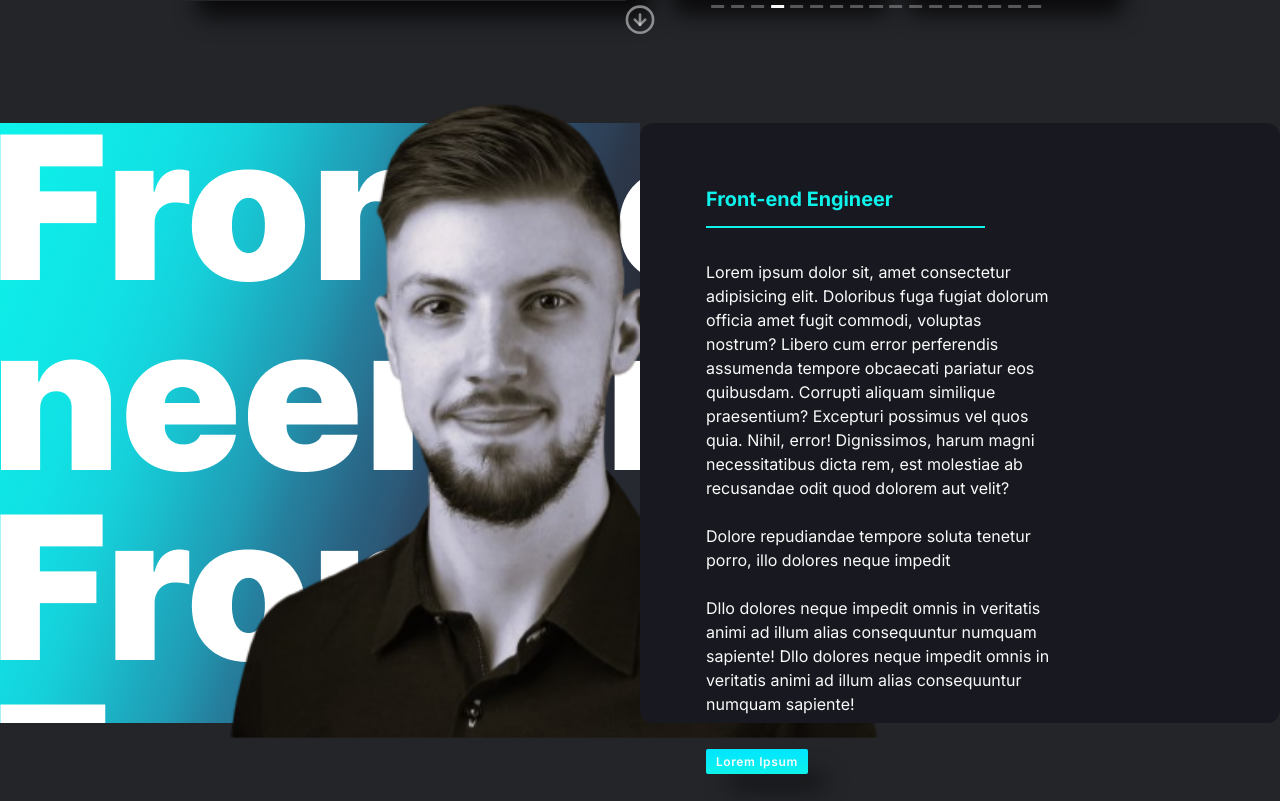
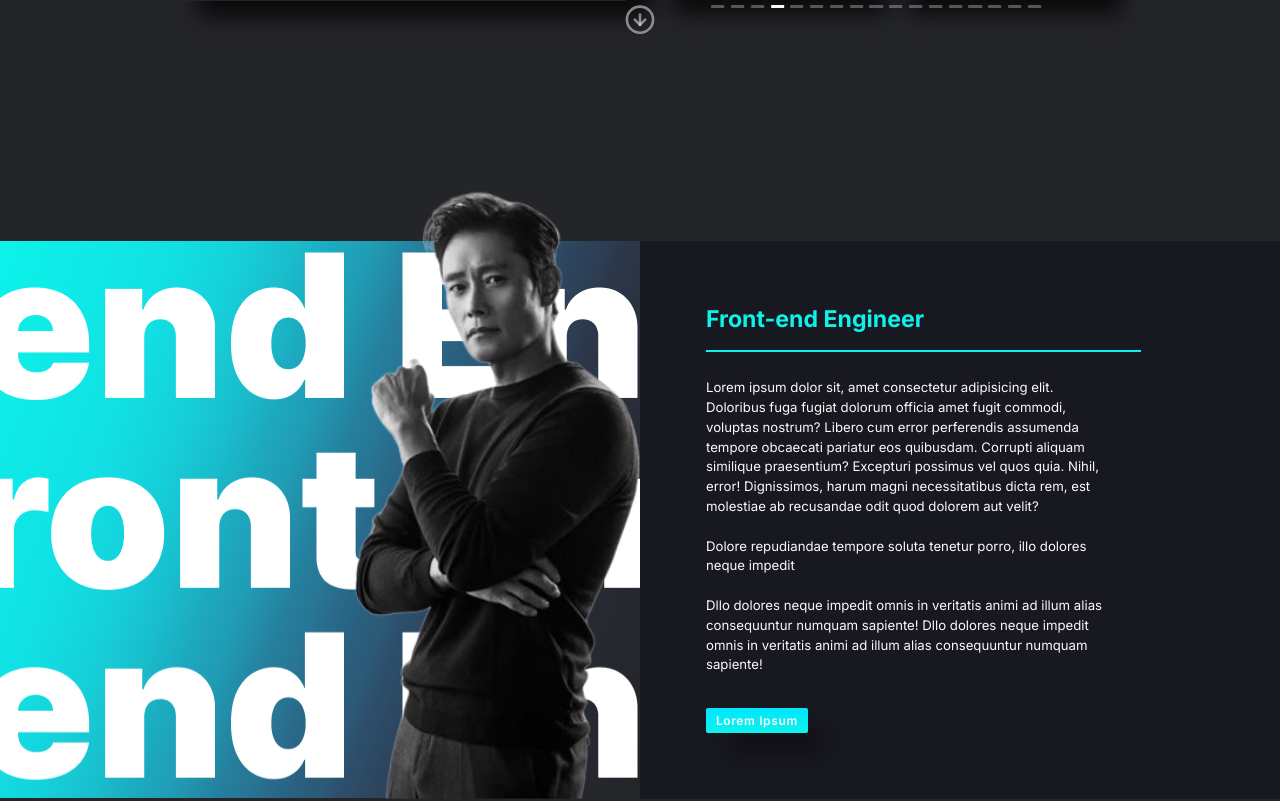
Before and after one commit to ManuelARD13/Mr-Portfolio-Website, a React (Vite) app: page / in a window 1280 px wide. Shown: the part 803-1604 px from the top of the page. Built offline with nearby package versions, Linux system fonts and the light colour scheme.

Commit message:
Adjusting About Section responsive behavior for smaller desktop screen sizes: applying different main image sizes for each breakpoint

```diff
--- a/src/components/About.tsx
+++ b/src/components/About.tsx
@@ -1,4 +1,4 @@
-import profilePic from "../assets/profile.png";
+import profilePic from "../assets/profile-mobile-about.png";
 import mobilePic from "../assets/profile-mobile.png";
 
 function About() {
--- a/src/sass/components/_About.scss
+++ b/src/sass/components/_About.scss
@@ -14,6 +14,8 @@
   padding-block: 4em;
   &__column-1 {
     position: absolute;
+    display: flex;
+    justify-content: right;
     top: 0;
     height: 100%;
     min-width: 100vw;
@@ -21,7 +23,7 @@
     .about__background {
       position: absolute;
       width: 100%;
-      height: 100%;
+      height: min(100%, 725px);
       background-image: url("../assets/shuffled.png");
       background-attachment: fixed;
       background-position: initial;
@@ -43,7 +45,7 @@
   }
   &__description {
     margin-block: 2em;
-    max-width: max(55% - 2em, 350px);
+    max-width: min(100%, 402px);
     position: relative;
     z-index: 3;
     font-size: 0.8135rem;
@@ -58,13 +60,13 @@
   }
   &__img {
     position: relative;
+    margin-right: 1em;
     z-index: 2;
-    top: 13.5%;
-    left: 50%;
-    width: max(78%, 652px);
-    scale: 1.5;
-    transform: rotateY(180deg);
+    width: 345px;
+    scale: 1.1;
+    translate: 0 -4.9%;
     display: none;
+    max-width: none;
   }
   &__img--mobile {
     position: absolute;
@@ -85,7 +87,6 @@
 
   .about {
     max-width: 100%;
-    height: 75vh;
     flex-direction: row;
     justify-content: center;
     align-items: initial;
@@ -94,27 +95,26 @@
       width: 50%;
     }
     &__column-1 {
-      position: relative;
-      top: 0;
-      height: initial;
+      position: initial;
       min-width: initial;
     }
     &__column-2 {
       position: initial;
       z-index: 3;
       width: initial;
+      height: 100%;
       padding: 5em;
-      border-radius: none;
+      border-radius: 0%;
     }
     &__description {
-      font-size: initial;
+      font-size: 1rem;
     }
     &__title {
-      width: 55%;
-      font-size: 1.5rem;
+      width: min(100%, 435px);
+      font-size: 1.75rem;
     }
     &__img {
-      display: initial;
+      display: block;
     }
     &__img-container--mobile {
       display: none;
@@ -124,3 +124,12 @@
     }
   }
 }
+
+@media screen and (min-width: 1050px) and (max-width: 1370px) {
+  .about {
+    align-self: end;
+    &__img {
+      width: 265px;
+    }
+  }
+}
```
Also changed, not shown: src/assets/profile-mobile-about.png (added).
